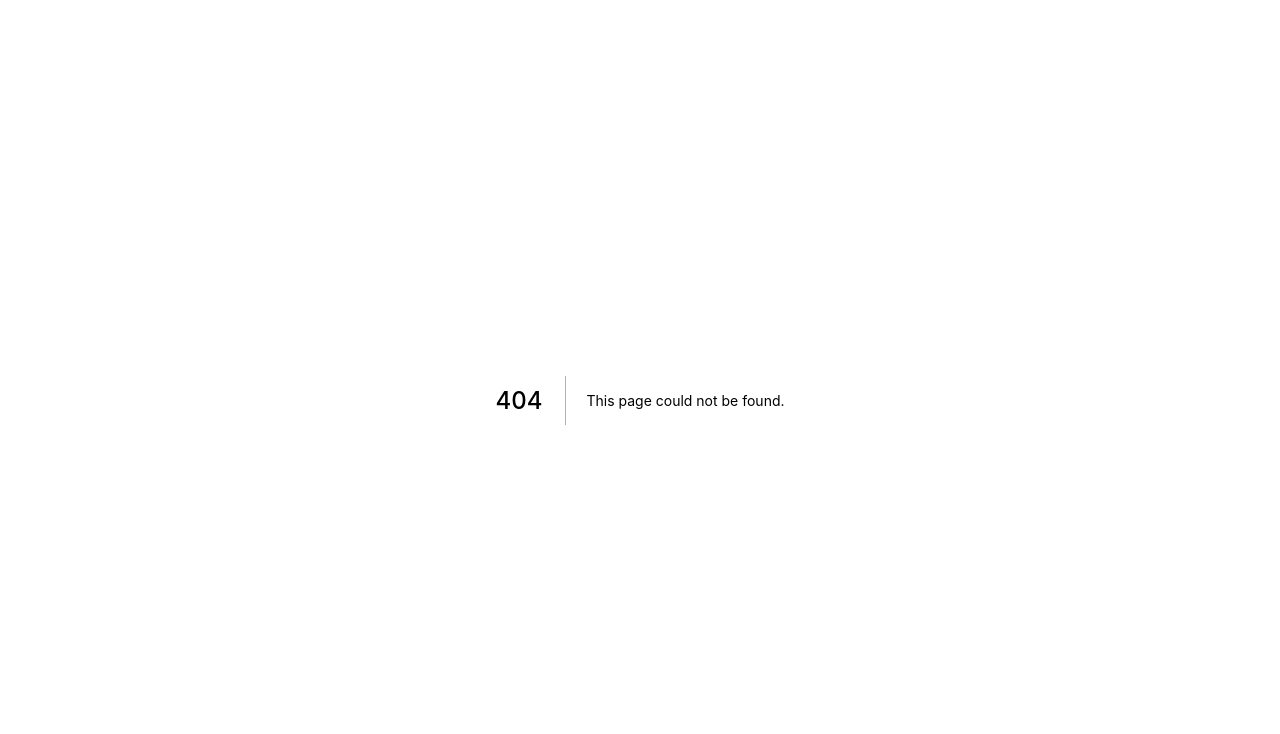
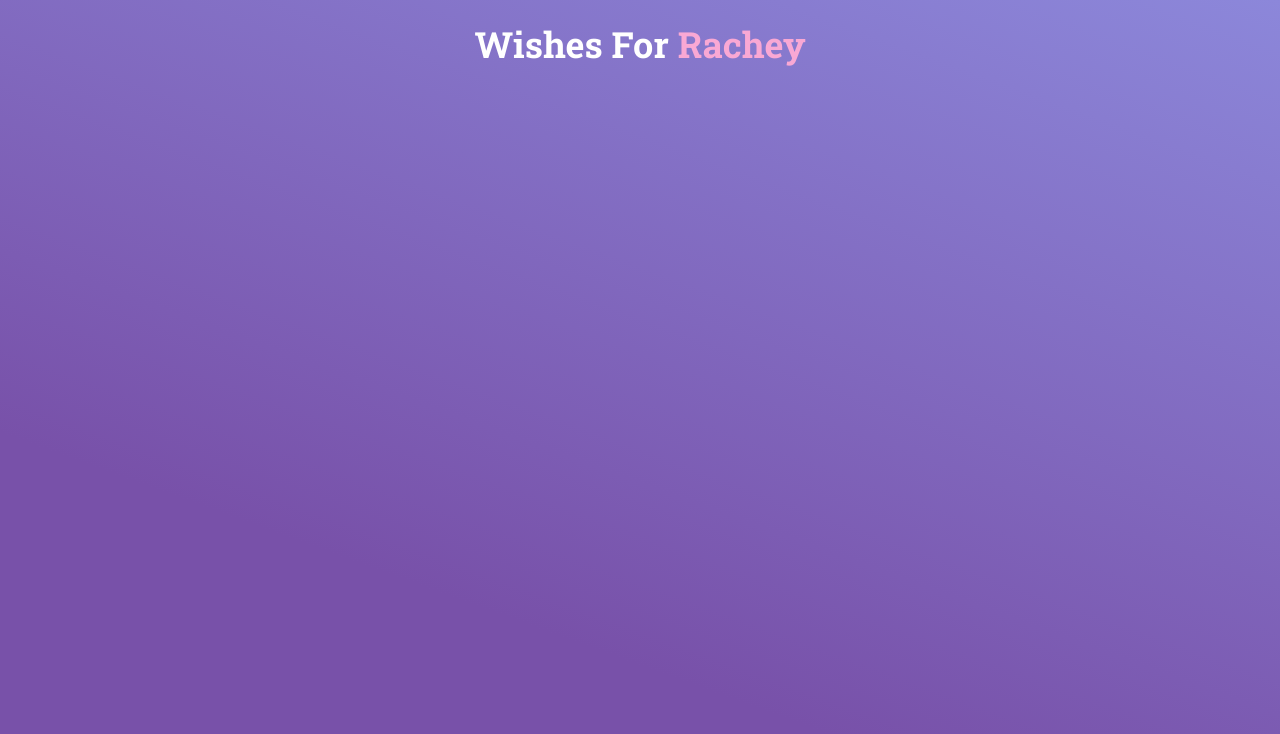
Before and after one commit to nexxeln/happy-bday-rachey, a Next.js app: page /wishboard in a window 1280 px wide. Before the commit this address had no page. Shown: the top 734 px of the page. Built offline with nearby package versions, Linux system fonts and the light colour scheme.

Commit message:
rename everything

```diff
--- /dev/null
+++ b/components/Wishboard/Heading.tsx
@@ -0,0 +1,9 @@
+const Heading: React.FC = () => {
+  return (
+    <h1 className="absolute px-4 text-4xl text-center text-white capitalize top-6 font-roboto">
+      wishes for <span className="text-pink-300">rachey</span>
+    </h1>
+  );
+};
+
+export default Heading;
--- /dev/null
+++ b/components/Wishboard/Pfp.tsx
@@ -0,0 +1,11 @@
+const Pfp: React.FC = () => {
+  return (
+    <img
+      src="https://cdn.discordapp.com/avatars/743292574139154452/62d6d74149fe7f31946288f1f1e5a462.png?size=1024"
+      alt="rachey"
+      className="absolute w-32 h-32 top-6"
+    />
+  );
+};
+
+export default Pfp;
--- a/pages/gallery.tsx
+++ /dev/null
@@ -1,15 +0,0 @@
-import { NextPage } from "next";
-
-const Gallery: NextPage = () => {
-  return (
-    <div className="relative flex flex-col items-center justify-center min-h-screen py-2 background">
-      <img
-        src="https://cdn.discordapp.com/avatars/743292574139154452/62d6d74149fe7f31946288f1f1e5a462.png?size=1024"
-        alt="rachey"
-        className="absolute w-32 h-32 rounded-full"
-      />
-    </div>
-  );
-};
-
-export default Gallery;
--- /dev/null
+++ b/pages/wishboard.tsx
@@ -0,0 +1,13 @@
+import { NextPage } from "next";
+import Heading from "../components/Wishboard/Heading";
+
+const Wishboard: NextPage = () => {
+  return (
+    <div className="relative flex flex-col items-center justify-center min-h-screen py-2 background">
+      <Heading />
+      {/* <Pfp /> */}
+    </div>
+  );
+};
+
+export default Wishboard;
```
Also changed, not shown: pages/_app.tsx (+4 -4 lines), images/rachey.jpg (deleted).
